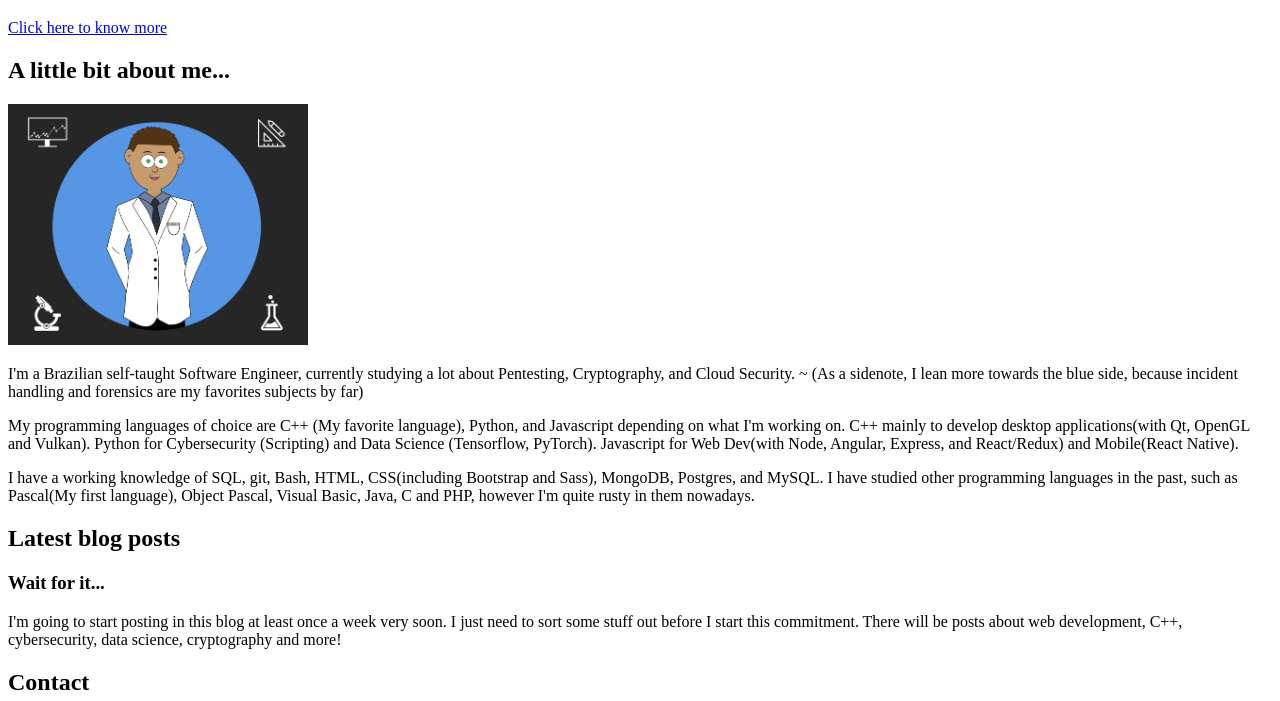
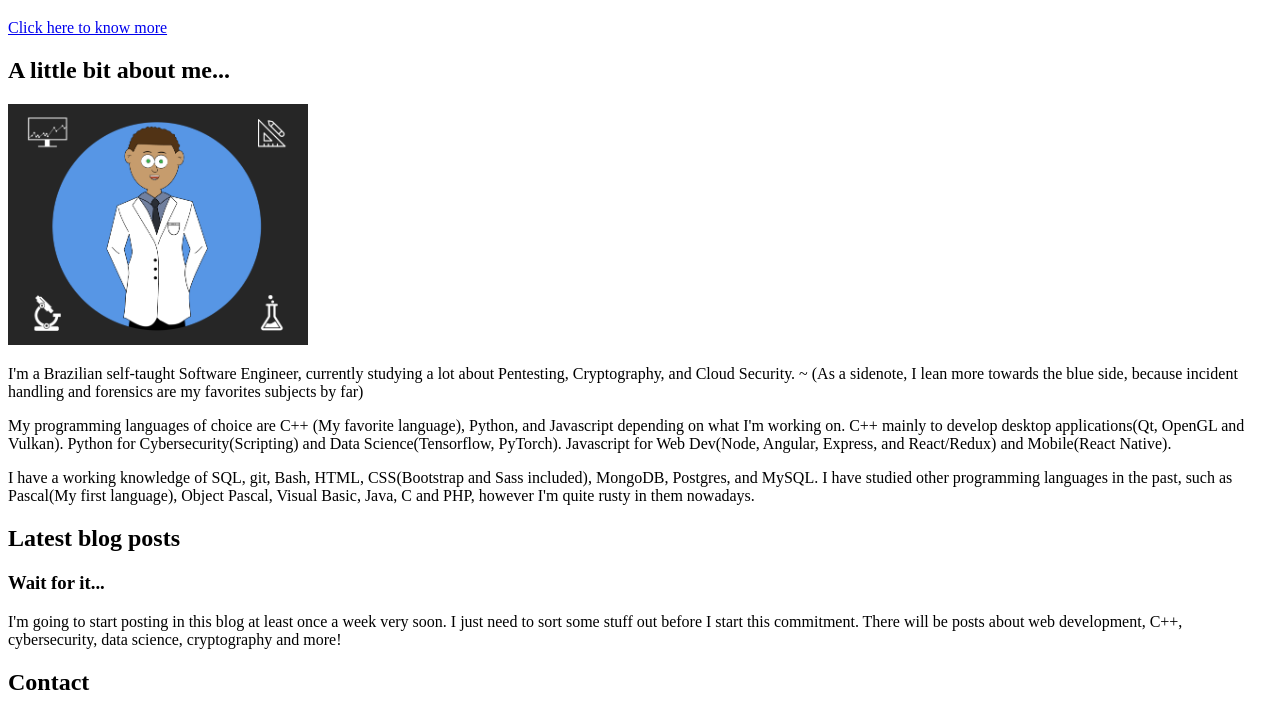
Before and after one commit to DrFauzeAbdel/my-website, a website: page src/template.html in a window 1280 px wide. Shown: the part 99-800 px from the top of the page. Drawn offline with nearby package versions, Linux system fonts and the light colour scheme.

Commit message:
correct some minor stuff

```diff
--- a/src/template.html
+++ b/src/template.html
@@ -75,16 +75,16 @@
               <p class="about-wrapper__info-text">
                 My programming languages of choice are C++ (My favorite language),
 				Python, and Javascript depending on what I'm working on.
-				C++ mainly to develop desktop applications(with Qt, OpenGL and Vulkan).
-				Python for Cybersecurity (Scripting) and Data Science (Tensorflow, PyTorch).
-				Javascript for Web Dev(with Node, Angular, Express, and React/Redux)
+				C++ mainly to develop desktop applications(Qt, OpenGL and Vulkan).
+				Python for Cybersecurity(Scripting) and Data Science(Tensorflow, PyTorch).
+				Javascript for Web Dev(Node, Angular, Express, and React/Redux)
 				and Mobile(React Native).
               </p>
 			  <p class="about-wrapper__info-text">
-                I have a working knowledge of SQL, git, Bash, HTML, CSS(including Bootstrap
-				and Sass), MongoDB, Postgres, and MySQL. I have studied other programming
-				languages in the past, such as Pascal(My first language), Object Pascal,
-				Visual Basic, Java, C and PHP, however I'm quite rusty in them nowadays.
+                I have a working knowledge of SQL, git, Bash, HTML, CSS(Bootstrap and Sass included),
+				MongoDB, Postgres, and MySQL. I have studied other programming languages in
+				the past, such as Pascal(My first language), Object Pascal, Visual Basic,
+				Java, C and PHP, however I'm quite rusty in them nowadays.
               </p>
 			  <!--
               <span class="d-flex mt-3">
```
